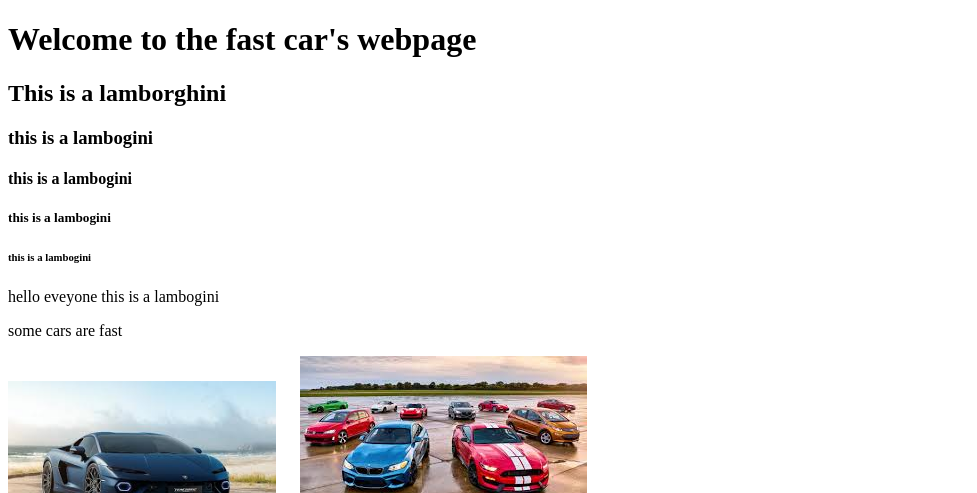
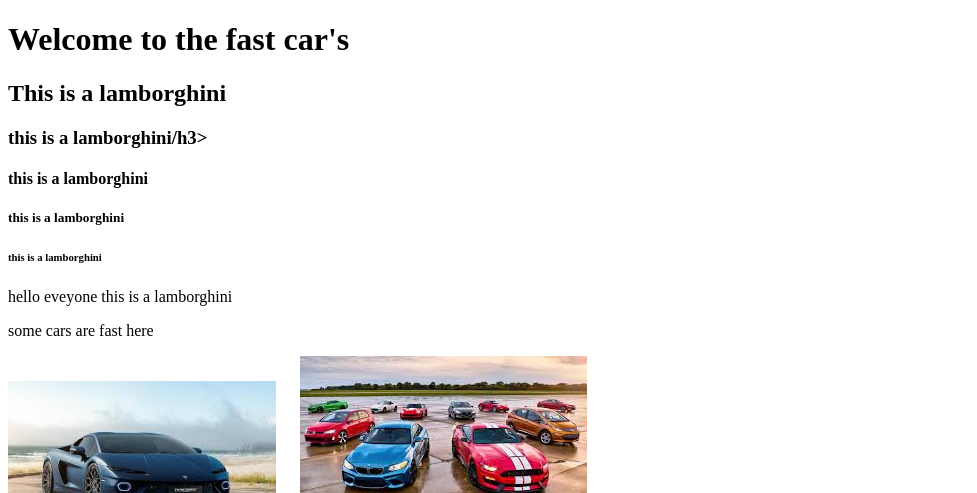
Before and after one commit to JosiahKNaidoo/My-CarApp, a plain HTML site: page index.html in a window 1280 px wide. Shown: the top 493 px of the page, without its empty margins (0-977 px from the left). Drawn offline with Linux system fonts and the light colour scheme.

Commit message:
a few edting done for the main code
review

```diff
--- a/index.html
+++ b/index.html
@@ -4,14 +4,14 @@
 
     </head>
     <body>
-        <h1>Welcome to the fast car's webpage</h1>
-        <h2>This is a lamborghini </h2>
-         <h3>this is a lambogini</h3>
-         <h4>this is a lambogini</h4>
-         <h5>this is a lambogini</h5>
-         <h6>this is a lambogini</h6>
-        <P>hello eveyone this is a lambogini</P>
-        <p>some cars are fast</p>
+        <h1>Welcome to the fast car's</h1>
+        <h2>This is a lamborghini</h2>
+         <h3>this is a lamborghini/h3>
+         <h4>this is a lamborghini</h4>
+         <h5>this is a lamborghini</h5>
+         <h6>this is a lamborghini</h6>
+        <P>hello eveyone this is a lamborghini</P>
+        <p>some cars are fast here</p>
         <img src="images/download%201.jpg" height="150"/>
         <img src="images/images%205.jpg" height="150"/>
         <img src="images/download%202.jpg" heaight="150"/>
```
